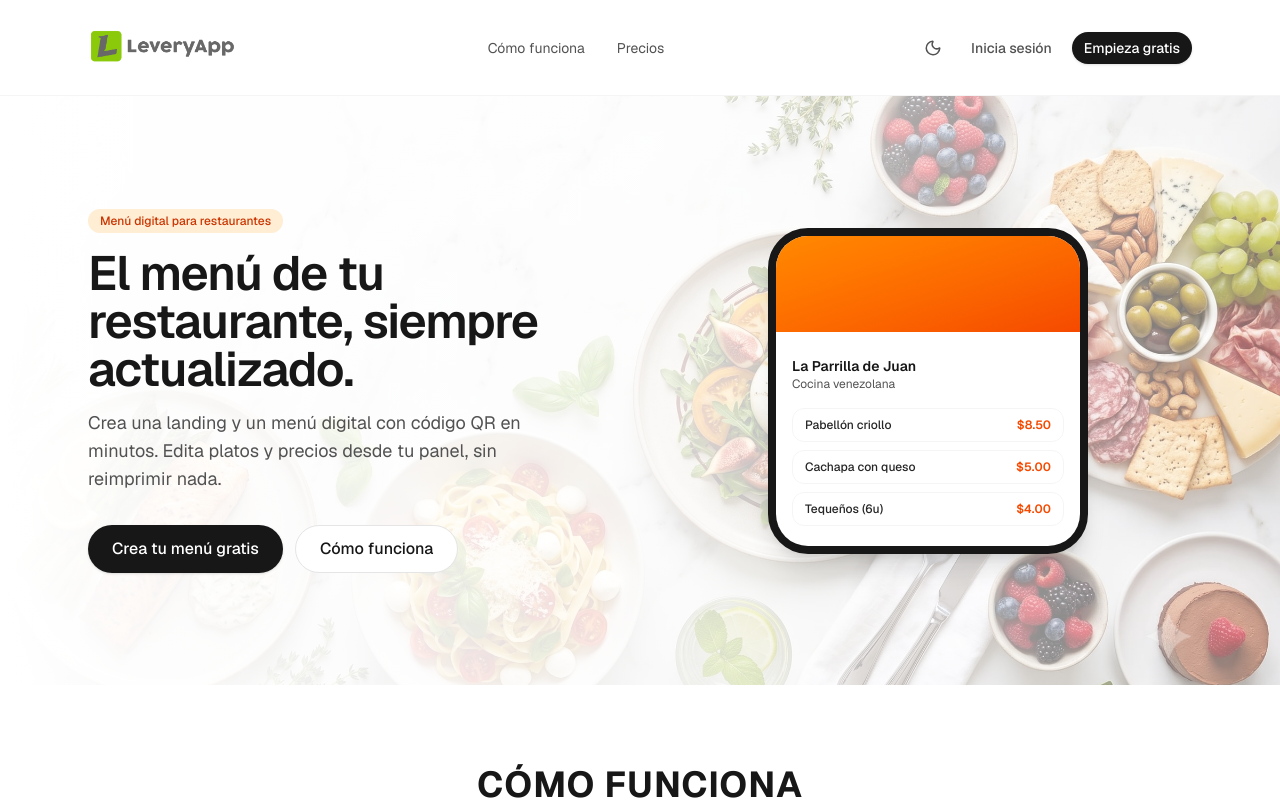
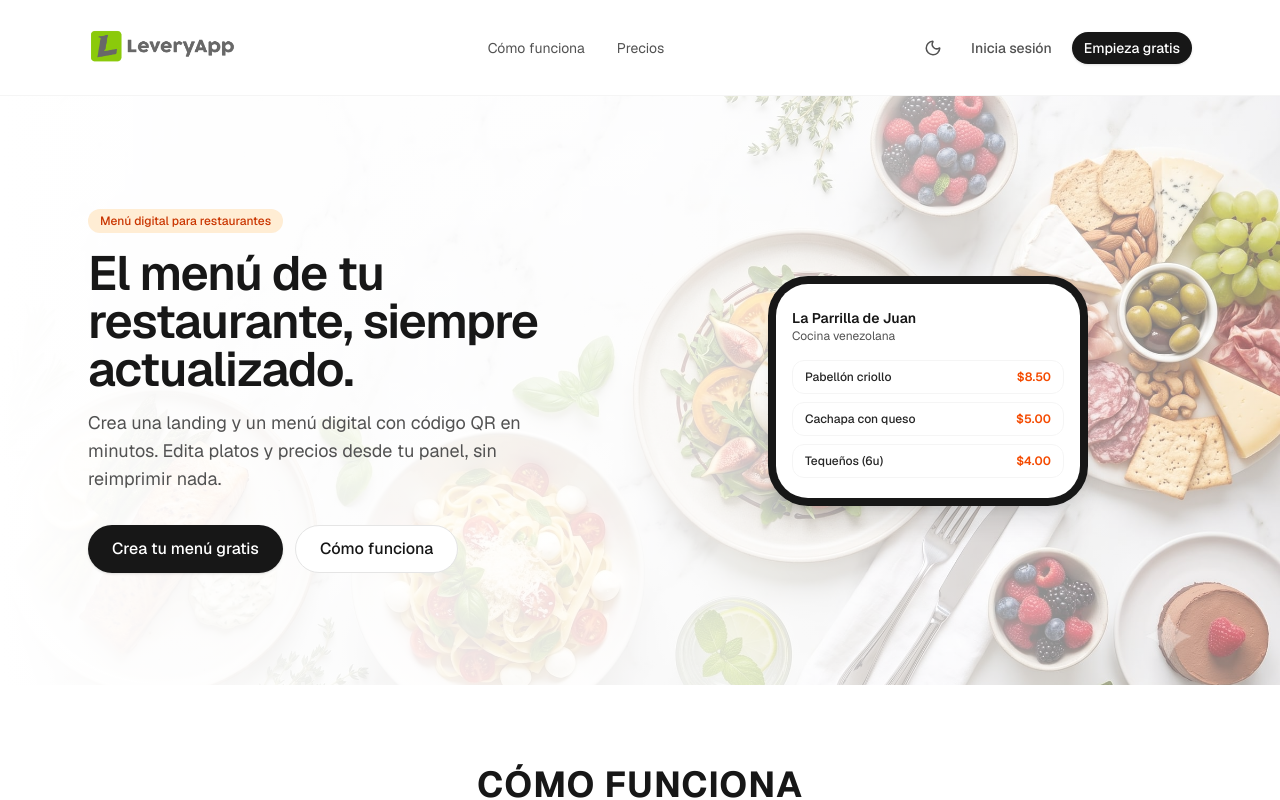
Before and after one commit to kairos-91/ncmaz-faust, a Next.js app: page / in a window 1280 px wide. Shown: the top 800 px of the page. Built offline with nearby package versions, Linux system fonts and the light colour scheme.

Commit message:
Quita la barra naranja del mockup del teléfono en el hero

```diff
--- a/src/app/page.tsx
+++ b/src/app/page.tsx
@@ -179,7 +179,6 @@ function PhoneMockup() {
     <div className="mx-auto w-full max-w-xs">
       <div className="rounded-[2.5rem] border-8 border-neutral-900 bg-neutral-900 shadow-xl">
         <div className="overflow-hidden rounded-[2rem] bg-white">
-          <div className="h-24 bg-gradient-to-br from-orange-400 to-orange-600" />
           <div className="px-4 pb-5 pt-6">
             <p className="text-sm font-semibold text-neutral-900">
               La Parrilla de Juan
```
